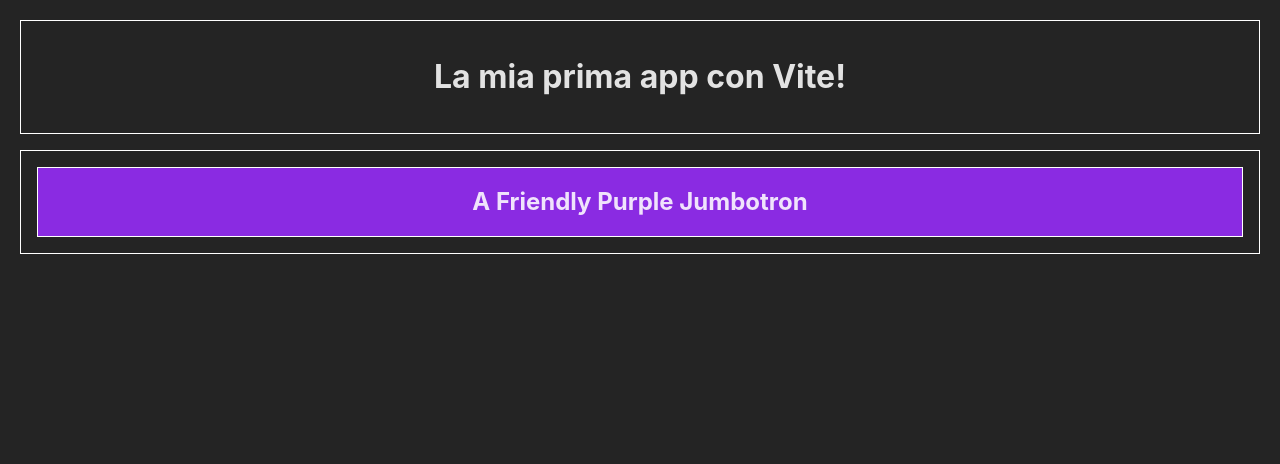
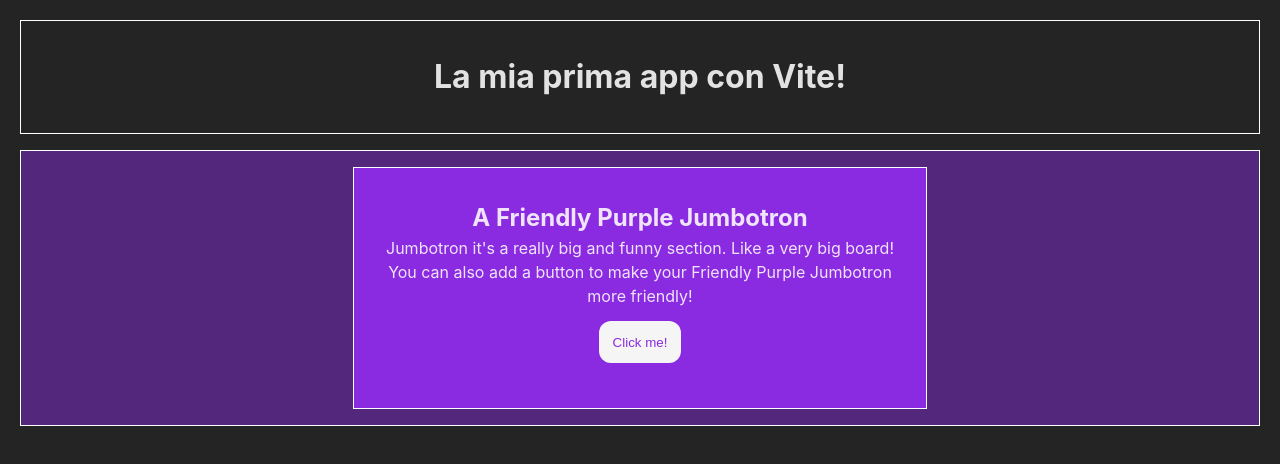
Before and after one commit to christiansaccani/vite-hello-world, a Vue app: page / in a window 1280 px wide. Shown: the top 464 px of the page. Built offline with nearby package versions, Linux system fonts and the light colour scheme.

Commit message:
Exercise done!

```diff
--- a/src/components/AppHero.vue
+++ b/src/components/AppHero.vue
@@ -1,7 +1,21 @@
 <script >
     export default {
         name: "AppHero",
-    }
+
+        data() {
+            return {
+                message: "",
+            }
+        },
+
+        methods: {
+            buttonTrigger() {
+                this.message = "Absolutely Nothing is happening!";
+            }
+        },
+    };
+
+
 </script>
 
 <template>
@@ -11,6 +25,15 @@
             <h2>
                 A Friendly Purple Jumbotron
             </h2>
+            <p>
+                Jumbotron it's a really big and funny section. Like a very big board! <br>
+                You can also add a button to make your Friendly Purple Jumbotron <br>
+                more friendly!
+            </p>
+            <button @click="buttonTrigger()">
+                Click me!
+            </button>
+            {{ message }}
         </div>
     </div>
 
@@ -20,15 +43,36 @@
     #jumbotron-container {
         margin-top: 1em;
         border: 1px solid white;
+
+        display: flex;
+        justify-content: center;
+
+        background-color: rgba(137, 43, 226, 0.459);
     }
 
     #jumbotron {
+        display: flex;
+        flex-direction: column;
+        align-items: center;
+
         text-align: center;
         margin: 1em;
 
         border: 1px solid white;
-        padding: 1em;
+        padding: 2em 2em;
 
         background-color: blueviolet;
     }
+
+    button {
+        color: blueviolet;
+        background-color: whitesmoke;
+
+        border: none;
+        border-radius: 12px;
+        margin: 1em 0em;
+        padding: 1em;
+
+        cursor: pointer;
+    }
 </style>
```
